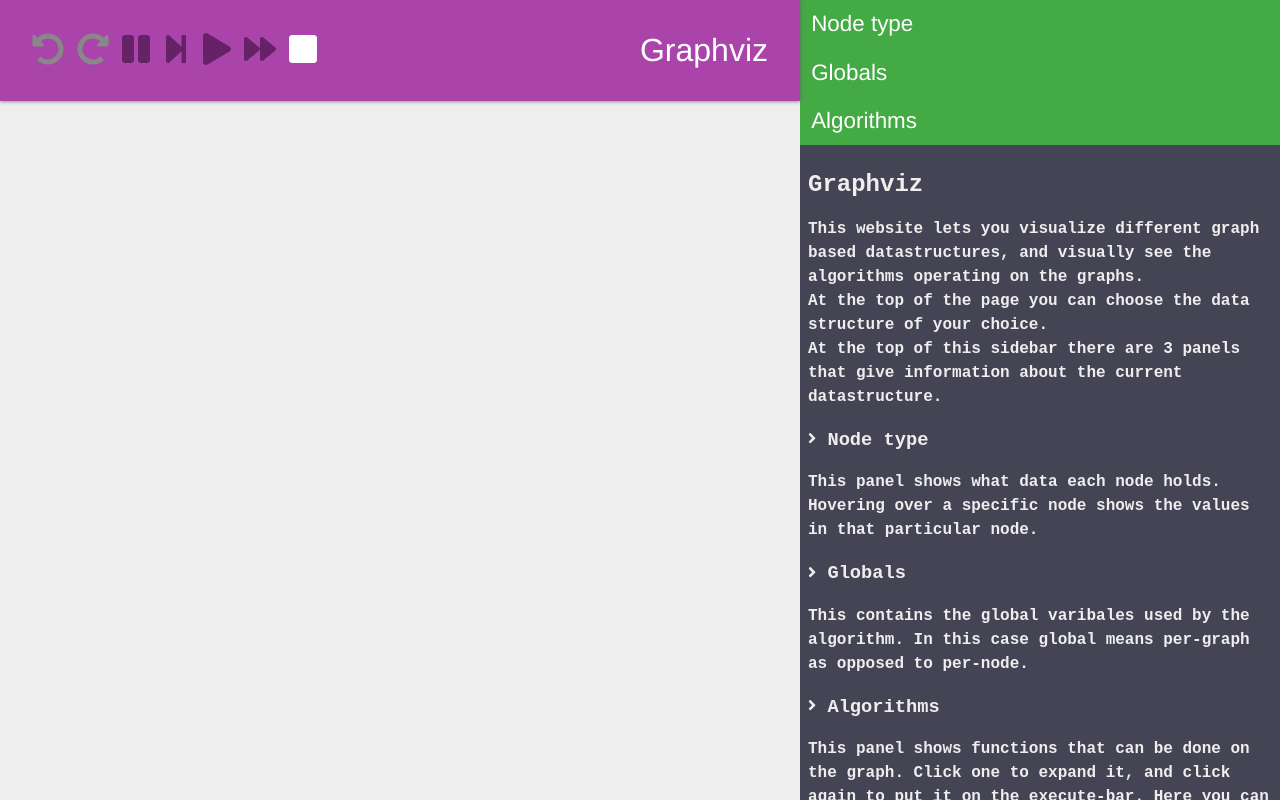
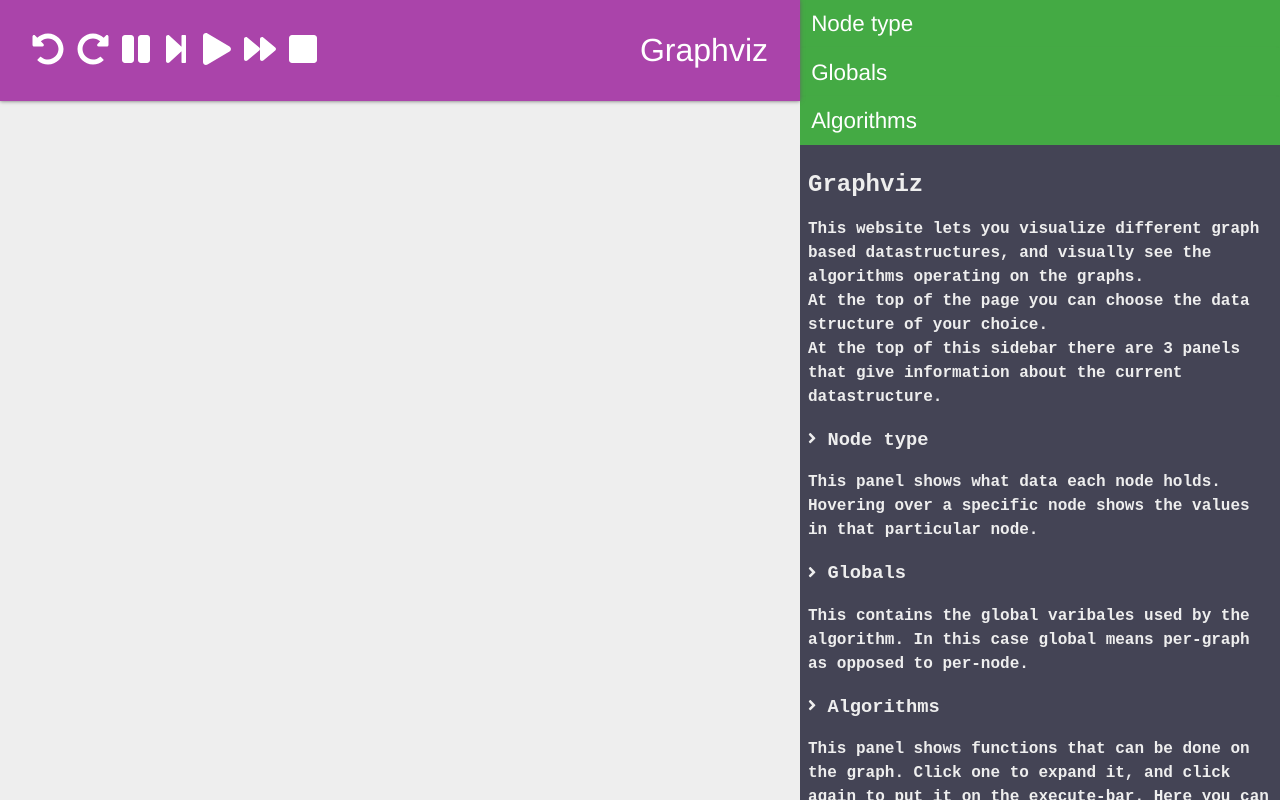
Before and after one commit to haved/grafviz, a Vue app: page / in a window 1280 px wide. Built offline with nearby package versions, Linux system fonts and the light colour scheme.

Commit message:
Move model to ui-model

```diff
--- a/src/App.vue
+++ b/src/App.vue
@@ -1,10 +1,10 @@
 <template>
   <div id="app">
     <div class="menubar_and_container">
-      <menubar v-bind="model.menubar"></menubar>
+      <menubar v-bind="ui_model.menubar"></menubar>
       <div id="container"></div>
     </div>
-    <sidebar v-bind="model.sidebar"></sidebar>
+    <sidebar v-bind="ui_model.sidebar"></sidebar>
   </div>
 </template>
 
@@ -13,7 +13,7 @@
 import Menubar from './components/Menubar.vue';
 import Sidebar from './components/Sidebar.vue';
 
-import {GraphVizUI} from './model';
+import {GraphVizUI} from './ui-model';
 
 @Component({
   components: {
@@ -24,7 +24,7 @@
 export default class App extends Vue {
   data() {
     return {
-      model: new GraphVizUI()
+      ui_model: new GraphVizUI()
     }
   }
 }
--- a/src/model.ts
+++ b/src/ui-model.ts
@@ -35,32 +35,8 @@
         this.buttons_list = [];
         for (let id = 0; id <= MenubarButton.Stop; id++)
             this.buttons_list[id] = new MenubarButtonUI(id, menubar_icons[id], this.on_click.bind(this));
-        this.on_running();
     }
-
     on_click(id: MenubarButton) {
-        if(id == MenubarButton.Undo)
-            this.on_running();
-        if(id == MenubarButton.Stop)
-            this.on_stopped();
-    }
-
-    on_stopped() {
-        //TODO: Only enable if there is an undo or redo stack
-
-        this.buttons_list[MenubarButton.Undo].enabled = true;
-        this.buttons_list[MenubarButton.Redo].enabled = true;
-        for(let id = MenubarButton.Pause; id <= MenubarButton.Stop; id++)
-            this.buttons_list[id].hidden = true;
-    }
-
-    on_running() {
-        this.buttons_list[MenubarButton.Undo].enabled = false;
-        this.buttons_list[MenubarButton.Redo].enabled = false;
-        for(let id = MenubarButton.Pause; id <= MenubarButton.Stop; id++)
-            this.buttons_list[id].hidden = false;
-        for(let id = MenubarButton.Pause; id <= MenubarButton.Faster; id++)
-            this.buttons_list[id].toggled_off = true;
     }
 }
 
```
